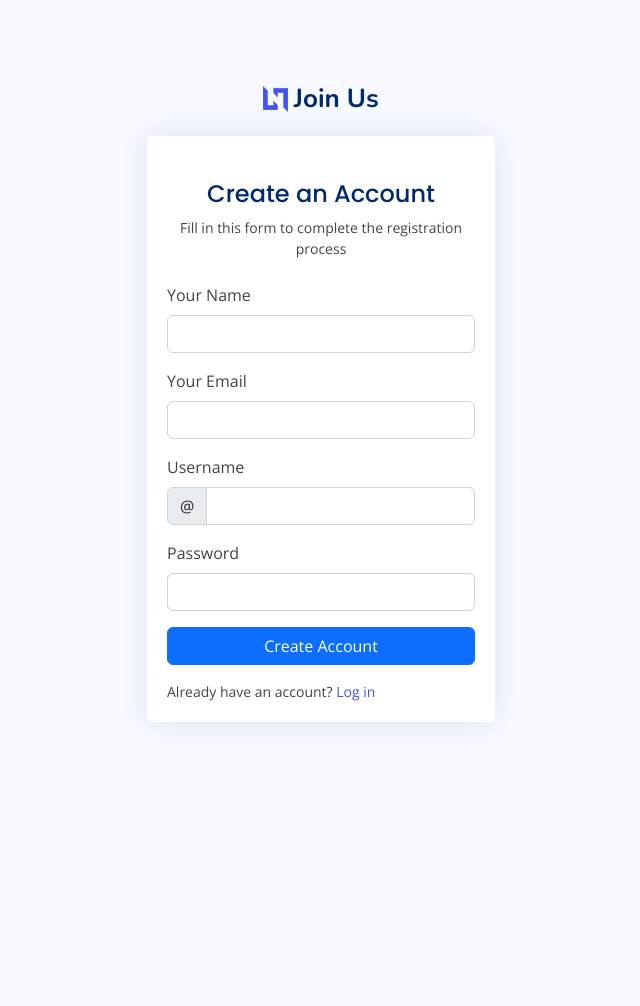
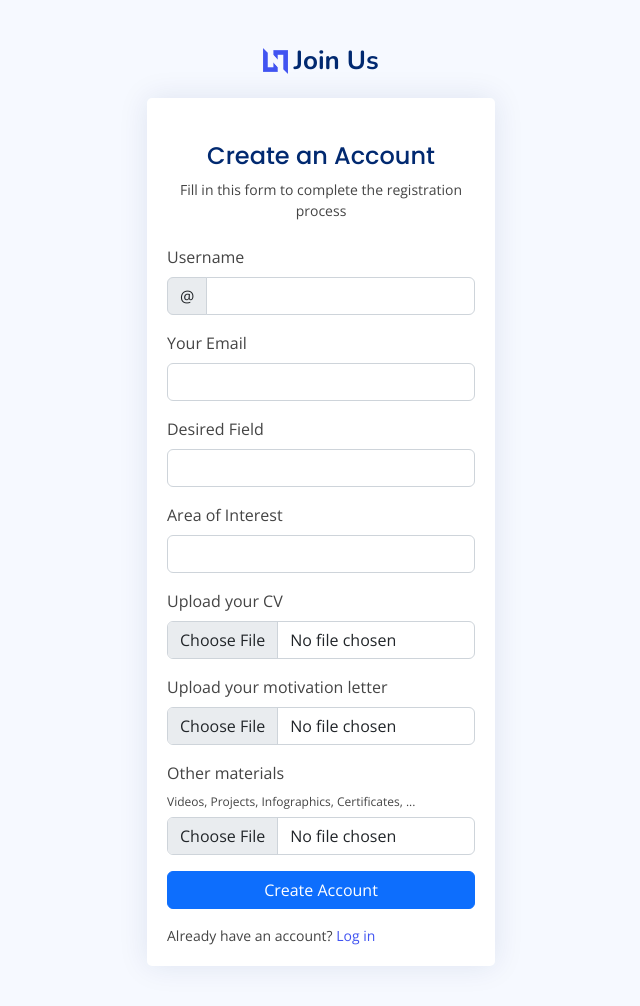
Before and after one commit to GhadeerHayek/TMS-Flask, a Flask app: page /signup?classification=trainee in a window 1280 px wide. Shown: the whole page, without its empty margins (319-959 px from the left). Before the commit the page ends 701 px from the top, so only its background shows below. Run offline with Flask 3, Linux system fonts and the light colour scheme; some libraries are stand-ins or nearby versions.

Commit message:
add enough code to make the form-view links work fine

```diff
--- a/blueprints/auth_blueprint.py
+++ b/blueprints/auth_blueprint.py
@@ -21,10 +21,27 @@ def login():
 @auth_blueprint.route('/signup', methods=['GET'])
 def signup_view():
     # query string from request
-    return auth_controller.signup_view(request.args.get('classification'))
+    classification = request.args.get('classification')
+    print(classification)
+    return auth_controller.signup_view(classification)
 
 
 # this is the route that handles the signup request
 @auth_blueprint.route('/auth/signup', methods=['POST'])
 def signup():
-    return jsonify(auth_controller.handle_signup(request))
+    result = {}
+    # inputs from request are: hidden classification
+    # for trainee: username, email, desiredField, yourArea, cv, motivationLetter, materials,
+    # TODO: validate request but we are doing this using a library not hard coded
+    classification = request.form['classification']
+    if classification == 'trainee':
+        result = auth_controller.handle_trainee_signup(request)
+        # TODO: call for trainee signup function and return result
+    elif classification == 'advisor':
+        # TODO: call for advisor signup function and return result
+        result = auth_controller.handle_advisor_signup(request)
+    else:
+        # TODO: tampered classification, flash error message
+        result = {"status": "error"}
+        # TODO: either ways, return response
+    return jsonify(result)
--- a/controller/auth_controller.py
+++ b/controller/auth_controller.py
@@ -20,7 +20,6 @@ def handle_login(request):
 
 
 def signup_view(classification):
-    classification = "trainee"
     if classification == "advisor":
         return render_template('registration/advisor_register.html')
     elif classification == "trainee":
@@ -29,14 +28,13 @@ def signup_view(classification):
         pass
 
 
-def handle_signup(request):
-    # assuming that we will return a success or failure response
-    result = True
-    response = {}
-    if result:
-        response["status"] = "success"
-        response["message"] = "signed up"
-    else:
-        response["status"] = "failure"
-        response["message"] = "nothing"
+def handle_trainee_signup(request):
+    # inputs from request are: hidden classification
+    # for trainee: username, email, desiredField, yourArea, cv, motivationLetter, materials,
+    response = {"message": "call for handle trainee signup"}
     return response
+
+
+def handle_advisor_signup(request):
+    response = {"message": "call for handle advisor signup"}
+    return response
--- a/templates/registration/trainee_register.html
+++ b/templates/registration/trainee_register.html
@@ -48,7 +48,6 @@
             <div class="container">
                 <div class="row justify-content-center">
                     <div class="col-lg-4 col-md-6 d-flex flex-column align-items-center justify-content-center">
-
                         <div class="d-flex justify-content-center py-4">
                             {#                  TODO: i guess index.html is supposed to take us somewhere else #}
                             <a href="index.html" class="logo d-flex align-items-center w-auto">
@@ -56,30 +55,16 @@
                                 <span class="d-none d-lg-block">Join Us</span>
                             </a>
                         </div><!-- End Logo -->
-
                         <div class="card mb-3">
-
                             <div class="card-body">
-
                                 <div class="pt-4 pb-2">
                                     <h5 class="card-title text-center pb-0 fs-4">Create an Account</h5>
                                     <p class="text-center small">Fill in this form to complete the registration
                                         process</p>
                                 </div>
-                                {#TODO: this is supposed to take us somewhere else too #}
-                                <form class="row g-3 needs-validation" method="POST" novalidate action="{{ url_for('auth.signup') }}">
-                                    <div class="col-12">
-                                        <label for="yourName" class="form-label">Your Name</label>
-                                        <input type="text" name="name" class="form-control" id="yourName" required>
-                                        <div class="invalid-feedback">Please, enter your name!</div>
-                                    </div>
-
-                                    <div class="col-12">
-                                        <label for="yourEmail" class="form-label">Your Email</label>
-                                        <input type="email" name="email" class="form-control" id="yourEmail" required>
-                                        <div class="invalid-feedback">Please enter a valid Email adddress!</div>
-                                    </div>
-
+                                <form class="row g-3 needs-validation" method="POST" novalidate
+                                      action="{{ url_for('auth.signup') }}">
+                                    <input type="hidden" name="classification" value="trainee">
                                     <div class="col-12">
                                         <label for="yourUsername" class="form-label">Username</label>
                                         <div class="input-group has-validation">
@@ -89,14 +74,50 @@
                                             <div class="invalid-feedback">Please choose a username.</div>
                                         </div>
                                     </div>
+                                    <div class="col-12">
+                                        <label for="yourEmail" class="form-label">Your Email</label>
+                                        <input type="email" name="email" class="form-control" id="yourEmail" required>
+                                        <div class="invalid-feedback">Please enter a valid Email adddress!</div>
+                                    </div>
 
                                     <div class="col-12">
-                                        <label for="yourPassword" class="form-label">Password</label>
-                                        <input type="password" name="password" class="form-control" id="yourPassword"
-                                               required>
-                                        <div class="invalid-feedback">Please enter your password!</div>
+                                        {#                                        TODO: turn this into a drop-down#}
+                                        <label for="yourDesiredField" class="form-label">Desired Field</label>
+                                        <input type="text" name="desiredField" class="form-control"
+                                               id="yourDesiredField" required>
+                                        <div class="invalid-feedback">Please enter a valid Field!</div>
                                     </div>
 
+                                    <div class="col-12">
+                                        {#                                        TODO: turn this into a drop-down#}
+                                        <label for="yourArea" class="form-label">Area of Interest</label>
+                                        <input type="text" name="yourArea" class="form-control" id="yourArea" required>
+                                        <div class="invalid-feedback">Please enter a valid Area!</div>
+                                    </div>
+
+                                    <div class="col-12">
+                                        <label for="yourCV" class="form-label">Upload your CV</label>
+                                        <input type="file" name="cv" class="form-control" id="yourCV" required>
+                                        <div class="invalid-feedback">Please submit a CV!</div>
+                                    </div>
+
+                                    <div class="col-12">
+                                        <label for="yourMotivationLetter" class="form-label">Upload your motivation
+                                            letter</label>
+                                        <input type="file" name="motivationLetter" class="form-control"
+                                               id="yourMotivationLetter" required>
+                                        <div class="invalid-feedback">Please submit a Motivation Letter!</div>
+                                    </div>
+
+                                    <div class="col-12">
+                                        <label for="otherMaterials" class="form-label">Other materials <br><sub>Videos,
+                                            Projects, Infographics, Certificates, ... </sub></label>
+                                        <input type="file" name="materials" class="form-control" id="otherMaterials"
+                                               required>
+                                        <div class="invalid-feedback">Please upload materials that support your
+                                            registration !
+                                        </div>
+                                    </div>
                                     <div class="col-12">
                                         <button class="btn btn-primary w-100" type="submit">Create Account</button>
                                     </div>
```
Also changed, not shown: templates/login.html (+14 -21 lines), templates/registration/advisor_register.html (+26 -20 lines).
